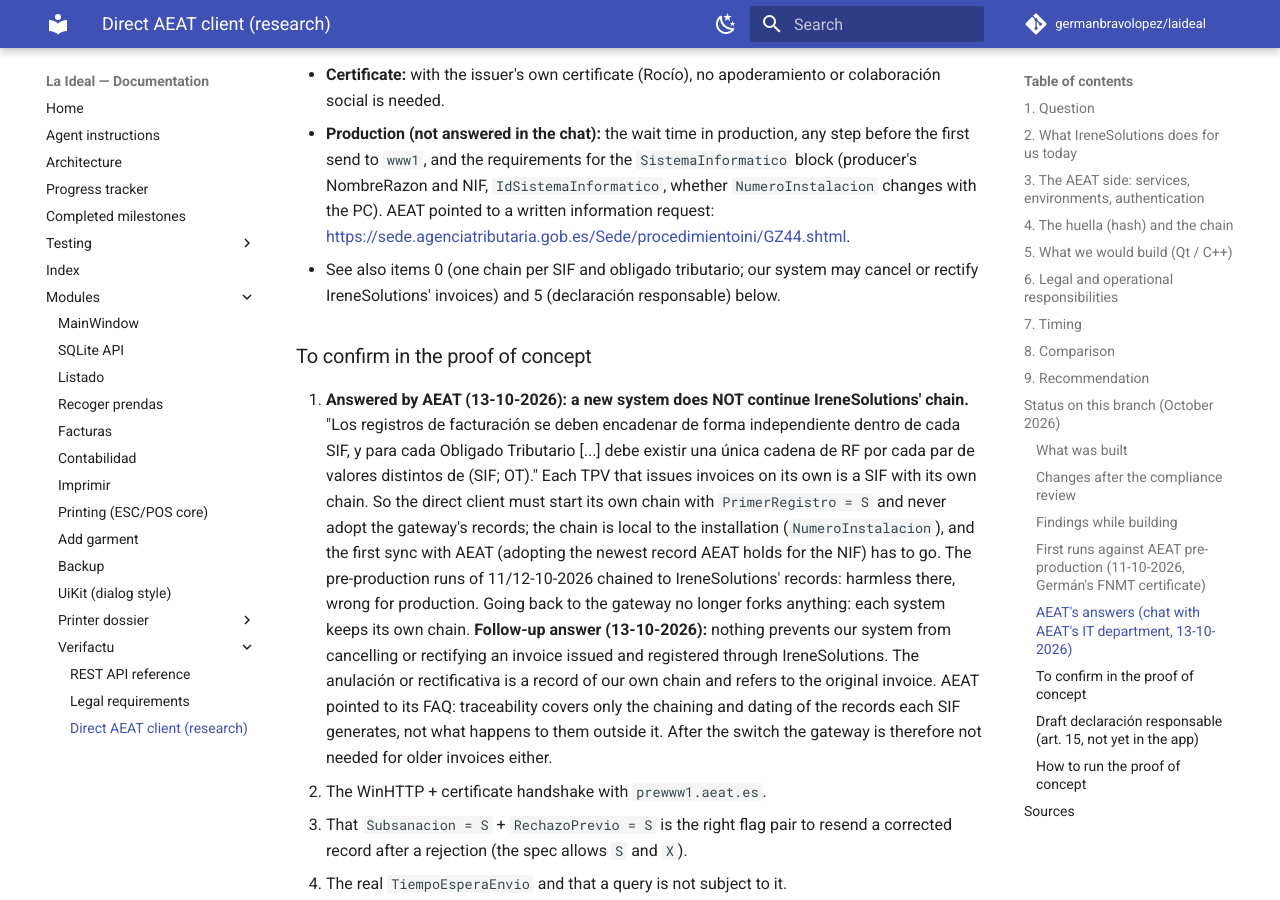
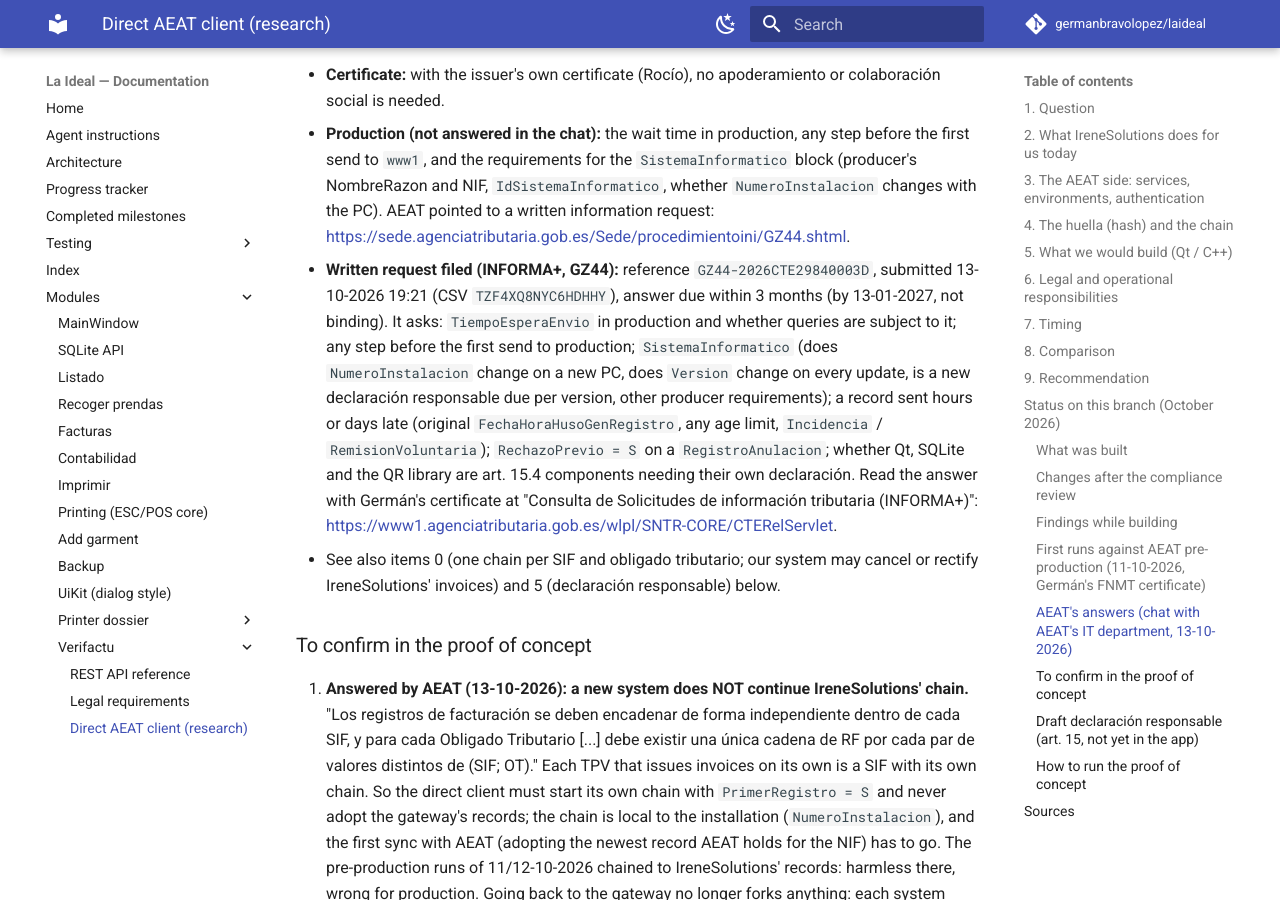
Before and after one commit to germanbravolopez/laideal, an MkDocs documentation site: the page built from docs/modules/verifactu/aeat-direct-investigation.md, in a window 1280 px wide and 900 px high, scrolled down 11751 px. Built offline with MkDocs 1.6.1 and Material for MkDocs 9.7.7, drawn with Linux system fonts in a browser that asks for light colours; comment, search, counter and statistics services are not loaded.

Commit message:
AEAT direct investigation: written request to AEAT filed (INFORMA+ GZ44-2026CTE29840003D) with the production and incident questions

```diff
--- a/docs/modules/verifactu/aeat-direct-investigation.md
+++ b/docs/modules/verifactu/aeat-direct-investigation.md
@@ -168,6 +168,7 @@
 - **New PC:** the same program and obligado tributario restored with its DB on a new computer is the same SIF and continues the chain. The chain must therefore travel with the DB, not with the installation.
 - **Certificate:** with the issuer's own certificate (Rocío), no apoderamiento or colaboración social is needed.
 - **Production (not answered in the chat):** the wait time in production, any step before the first send to `www1`, and the requirements for the `SistemaInformatico` block (producer's NombreRazon and NIF, `IdSistemaInformatico`, whether `NumeroInstalacion` changes with the PC). AEAT pointed to a written information request: <https://sede.agenciatributaria.gob.es/Sede/procedimientoini/GZ44.shtml>.
+- **Written request filed (INFORMA+, GZ44):** reference `GZ44-2026CTE29840003D`, submitted 13-10-2026 19:21 (CSV `TZF4XQ8NYC6HDHHY`), answer due within 3 months (by 13-01-2027, not binding). It asks: `TiempoEsperaEnvio` in production and whether queries are subject to it; any step before the first send to production; `SistemaInformatico` (does `NumeroInstalacion` change on a new PC, does `Version` change on every update, is a new declaración responsable due per version, other producer requirements); a record sent hours or days late (original `FechaHoraHusoGenRegistro`, any age limit, `Incidencia` / `RemisionVoluntaria`); `RechazoPrevio = S` on a `RegistroAnulacion`; whether Qt, SQLite and the QR library are art. 15.4 components needing their own declaración. Read the answer with Germán's certificate at "Consulta de Solicitudes de información tributaria (INFORMA+)": <https://www1.agenciatributaria.gob.es/wlpl/SNTR-CORE/CTERelServlet>.
 - See also items 0 (one chain per SIF and obligado tributario; our system may cancel or rectify IreneSolutions' invoices) and 5 (declaración responsable) below.
 
 ### To confirm in the proof of concept
```
